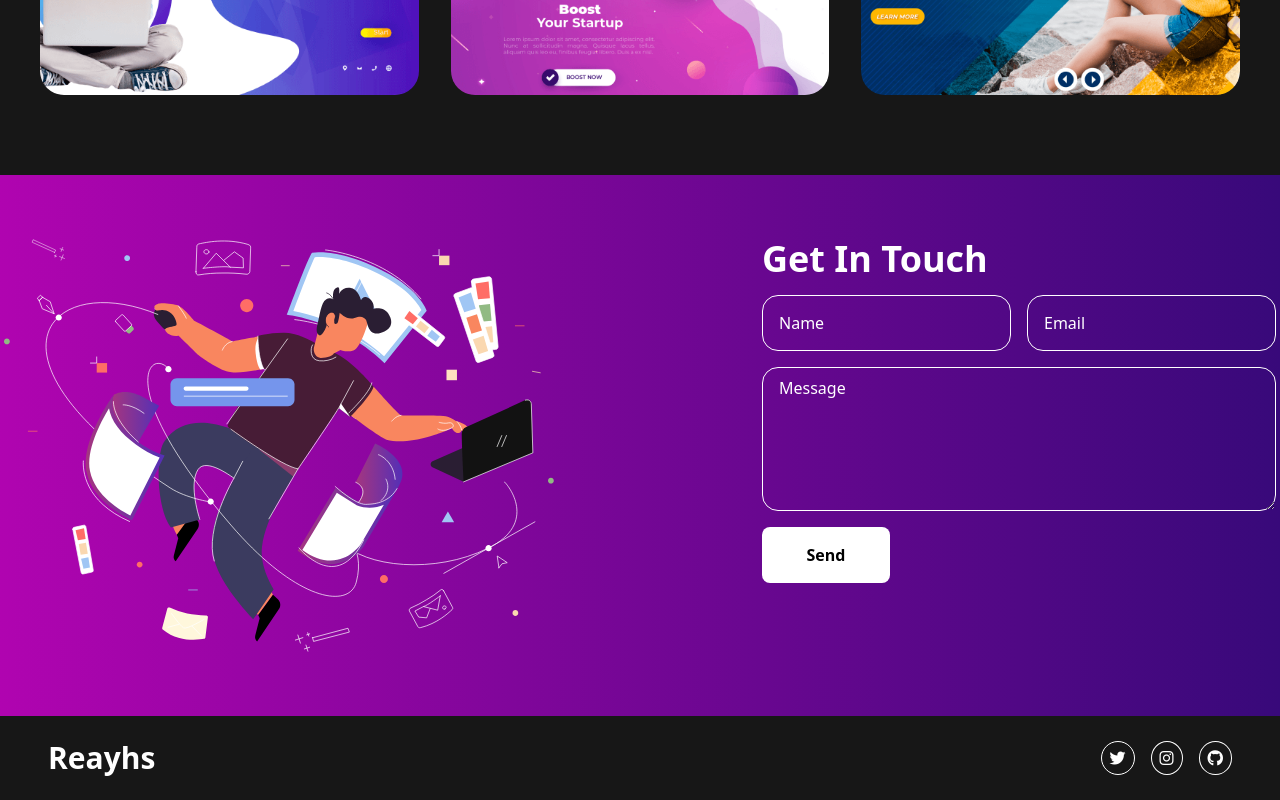
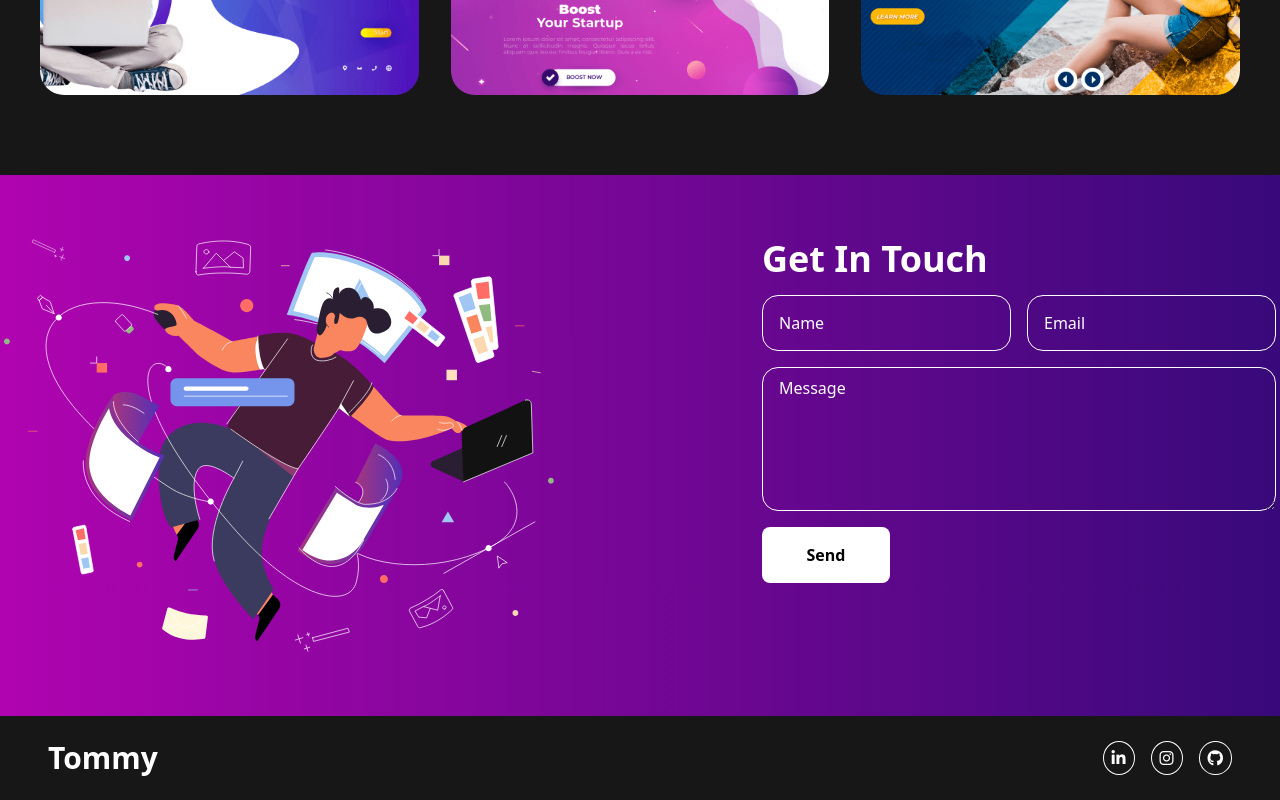
Before and after one commit to TommieeN/tailwind-portfolio, a React (Vite) app: page / in a window 1280 px wide. Shown: the part 2205-3005 px from the top of the page. Built offline with nearby package versions, Linux system fonts and the light colour scheme.

Commit message:
footer eddited links

```diff
--- a/src/components/Footer.jsx
+++ b/src/components/Footer.jsx
@@ -5,15 +5,15 @@ function Footer() {
     <>
       <div className="footer bg-[#171717]">
         <div className="wrap flex justify-between items-center px-12 text-white font-bold py-6 tl:px-4 tl:py-4 ">
-          <h1 className="text-3xl">Reayhs</h1>
+          <h1 className="text-3xl">Tommy</h1>
           <div className="flex gap-4 cursor-pointer ">
-            <a href="https://twitter.com/reayhs" target="_blank">
-              <i className="fa-brands fa-twitter border-[1px] border-white p-2 rounded-[100%] hover:bg-white hover:text-black"></i>
+            <a href="https://www.linkedin.com/in/tommy-nguyenn" target="_blank">
+              <i className="fa-brands fa-linkedin-in border-[1px] border-white p-2 rounded-[100%] hover:bg-white hover:text-black"></i>
             </a>
-            <a href="https://www.instagram.com/iburakz" target="_blank">
+            <a href="https://www.instagram.com/tiimmytimmy" target="_blank">
               <i className="fa-brands fa-instagram border-[1px] border-white p-2 rounded-[100%] hover:bg-white hover:text-black"></i>
             </a>
-            <a href="https://github.com/Reayhs/react-tailwind-portfolio" target="_blank">
+            <a href="https://github.com/TommieeN" target="_blank">
               <i className="fa-brands fa-github border-[1px] border-white p-2 rounded-[100%] hover:bg-white hover:text-black"></i>
             </a>
           </div>
```
